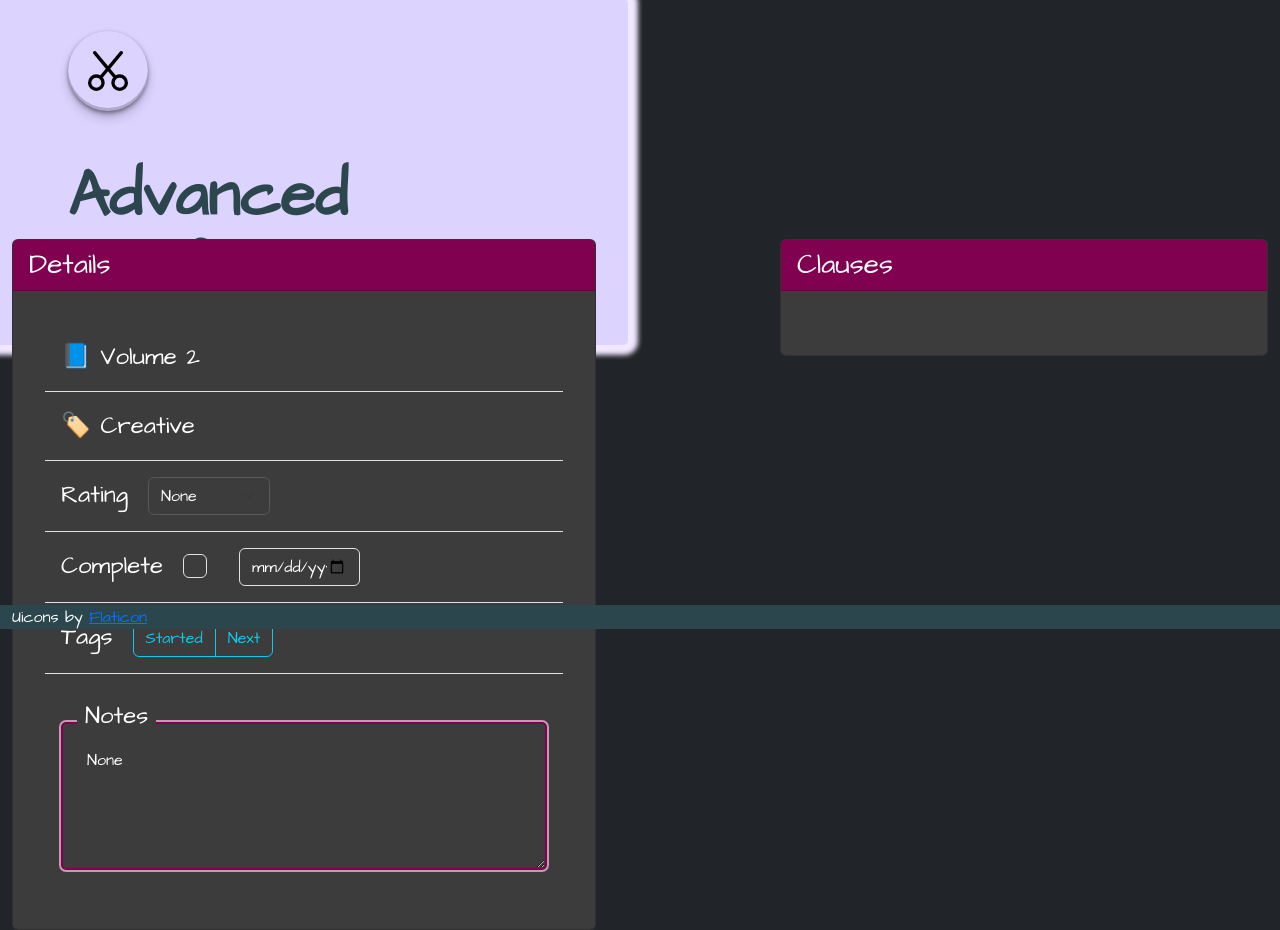
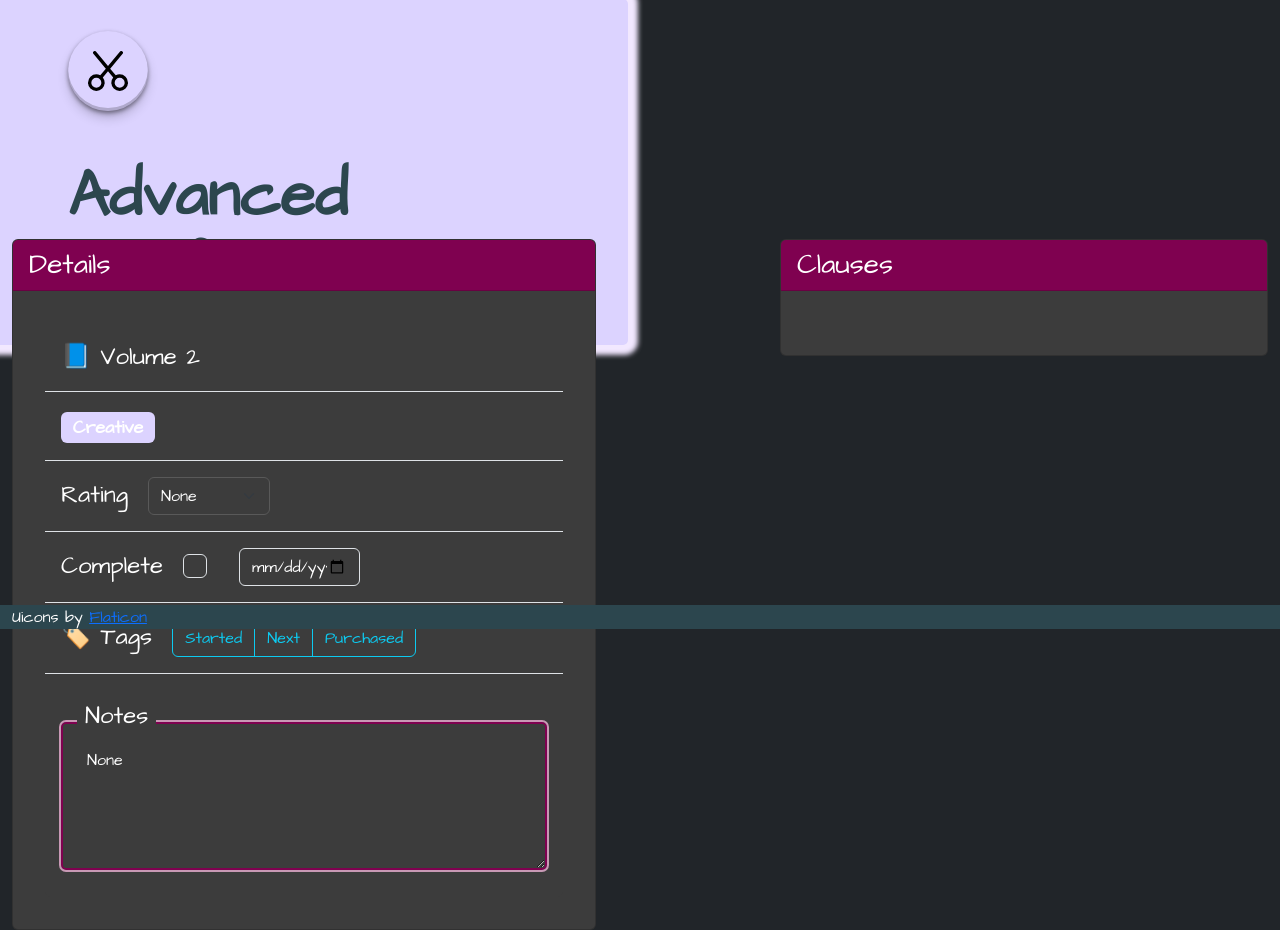
Before and after one commit to LisaS7/RebelBadgeTracker, a Flask app: page /badge/1 in a window 1280 px wide. Shown: the part 171-1101 px from the top of the page. Run offline with Flask 3, Linux system fonts and the light colour scheme; parts of the project's set-up code (start-up, migrations or seed data) failed here and were passed over.

Commit message:
Add field for badge purchased

```diff
--- a/flask_app/models/badge.py
+++ b/flask_app/models/badge.py
@@ -17,6 +17,7 @@ class Badge(db.Model):
     date = db.Column(db.DateTime)
     is_started = db.Column(db.Boolean)
     is_next = db.Column(db.Boolean)
+    is_purchased = db.Column(db.Boolean)
 
     clauses = db.Relationship("Clause", backref="clause", lazy=True)
 
@@ -25,7 +26,15 @@ class Badge(db.Model):
         if date_str:
             data["date"] = dt.strptime(date_str, "%Y-%m-%d")
 
-        for field in ["rating", "notes", "complete", "date", "is_started", "is_next"]:
+        for field in [
+            "rating",
+            "notes",
+            "complete",
+            "date",
+            "is_started",
+            "is_next",
+            "is_purchased",
+        ]:
             if field in data:
                 setattr(self, field, data[field])
         db.session.commit()
--- a/flask_app/templates/pages/badge.html
+++ b/flask_app/templates/pages/badge.html
@@ -17,7 +17,11 @@
       <h3 class="card-header">Details</h3>
       <ul class="list-group list-group-flush">
         <li class="list-group-item">📘 Volume {{ badge.book }}</li>
-        <li class="list-group-item">🏷️ {{ badge.section }}</li>
+        <li class="list-group-item">
+          <span class="badge" style="background: {{ badge.colour}}"
+            >{{ badge.section }}</span
+          >
+        </li>
         <li class="list-group-item d-flex flex-row">
           <span>Rating</span>
           <select
@@ -52,7 +56,7 @@
           />
         </li>
         <li class="list-group-item d-flex flex-row">
-          <span>Tags</span>
+          <span>🏷️ Tags</span>
           <div
             id="badge-tag-group"
             class="btn-group"
@@ -96,6 +100,26 @@
               %}
             />
             <label class="btn btn-outline-info" for="nextButton">Next</label>
+
+            <input
+              id="nextButton"
+              type="checkbox"
+              class="btn-check tag-button"
+              data-badge-id="{{badge.id}}"
+              data-column-id="is_purchased"
+              autocomplete="off"
+              {%
+              if
+              badge.is_purchased
+              %}
+              checked="checked"
+              {%
+              endif
+              %}
+            />
+            <label class="btn btn-outline-info" for="nextButton"
+              >Purchased</label
+            >
           </div>
         </li>
         <li class="list-group-item notes">
```
Also changed, not shown: flask_app/templates/badge_table.html (+11 -2 lines).
